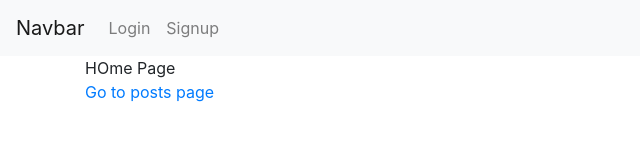
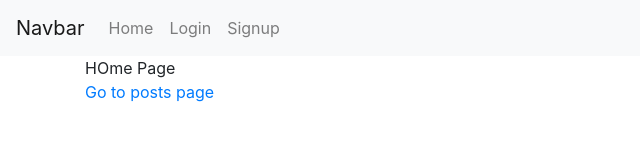
Before and after one commit to leelanarasimha/vue3-course, a Vue app in the folder vue-authentication/: page / in a window 1280 px wide. Shown: the top 160 px of the page, without its empty margins (0-640 px from the left). Built offline with nearby package versions, Linux system fonts and the light colour scheme.

Commit message:
Added the navigation guard

```diff
--- a/vue-authentication/src/components/TheNavigation.vue
+++ b/vue-authentication/src/components/TheNavigation.vue
@@ -14,7 +14,7 @@
         </button>
         <div class="collapse navbar-collapse" id="navbarNav">
             <ul class="navbar-nav">
-                <li class="nav-item" v-if="isAuthenticated">
+                <li class="nav-item">
                     <router-link class="nav-link" to="/">Home</router-link>
                 </li>
                 <li class="nav-item" v-if="!isAuthenticated">
--- a/vue-authentication/src/router.js
+++ b/vue-authentication/src/router.js
@@ -4,12 +4,13 @@ import Signup from './pages/Signup.vue';
 import Home from './pages/Home.vue';
 import Post from './pages/Post.vue';
 import store from './store/store';
+import { IS_USER_AUTHENTICATE_GETTER } from './store/storeconstants';
 
 const routes = [
     { path: '', component: Home },
-    { path: '/login', component: Login },
-    { path: '/signup', component: Signup },
-    { path: '/posts', component: Post },
+    { path: '/login', component: Login, meta: { auth: false } },
+    { path: '/signup', component: Signup, meta: { auth: false } },
+    { path: '/posts', component: Post, meta: { auth: true } },
 ];
 
 const router = createRouter({
@@ -17,8 +18,22 @@ const router = createRouter({
     routes,
 });
 
-router.beforeEach(() => {
-    console.log(store.state.auth);
+router.beforeEach((to, from, next) => {
+    if (
+        'auth' in to.meta &&
+        to.meta.auth &&
+        !store.getters[`auth/${IS_USER_AUTHENTICATE_GETTER}`]
+    ) {
+        next('/login');
+    } else if (
+        'auth' in to.meta &&
+        !to.meta.auth &&
+        store.getters[`auth/${IS_USER_AUTHENTICATE_GETTER}`]
+    ) {
+        next('/posts');
+    } else {
+        next();
+    }
 });
 
 export default router;
```
